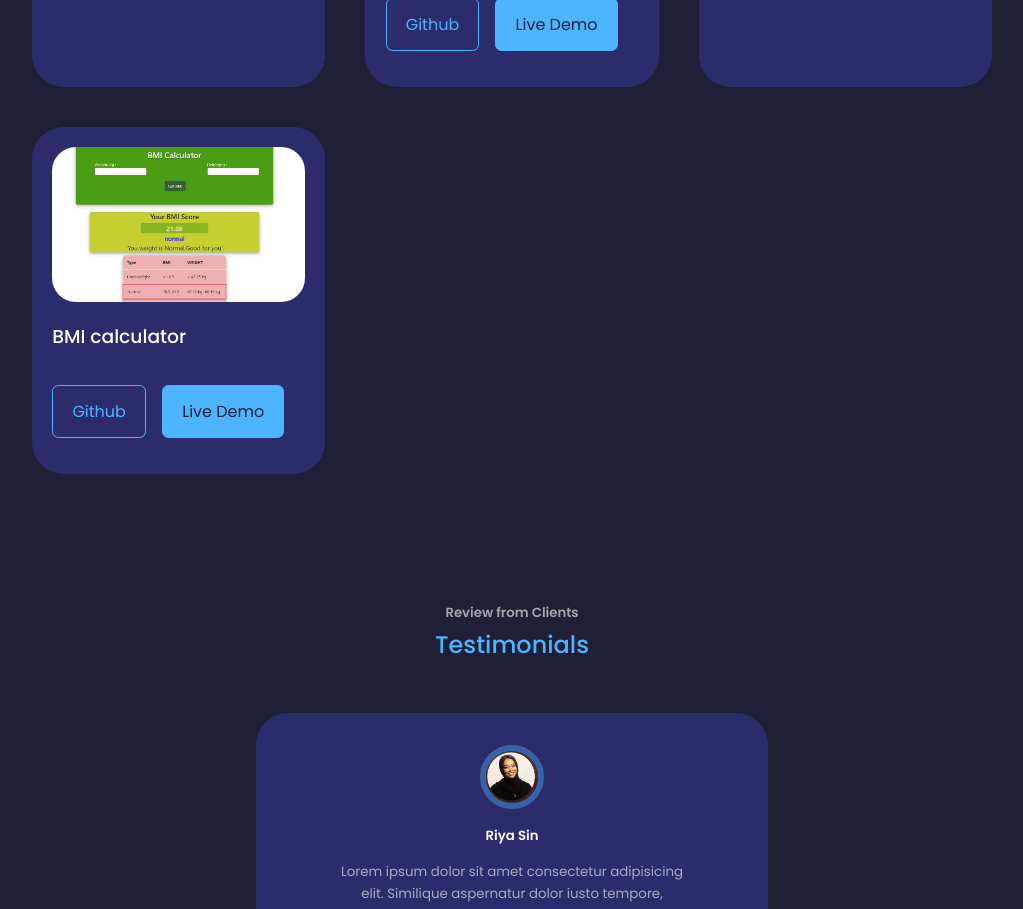
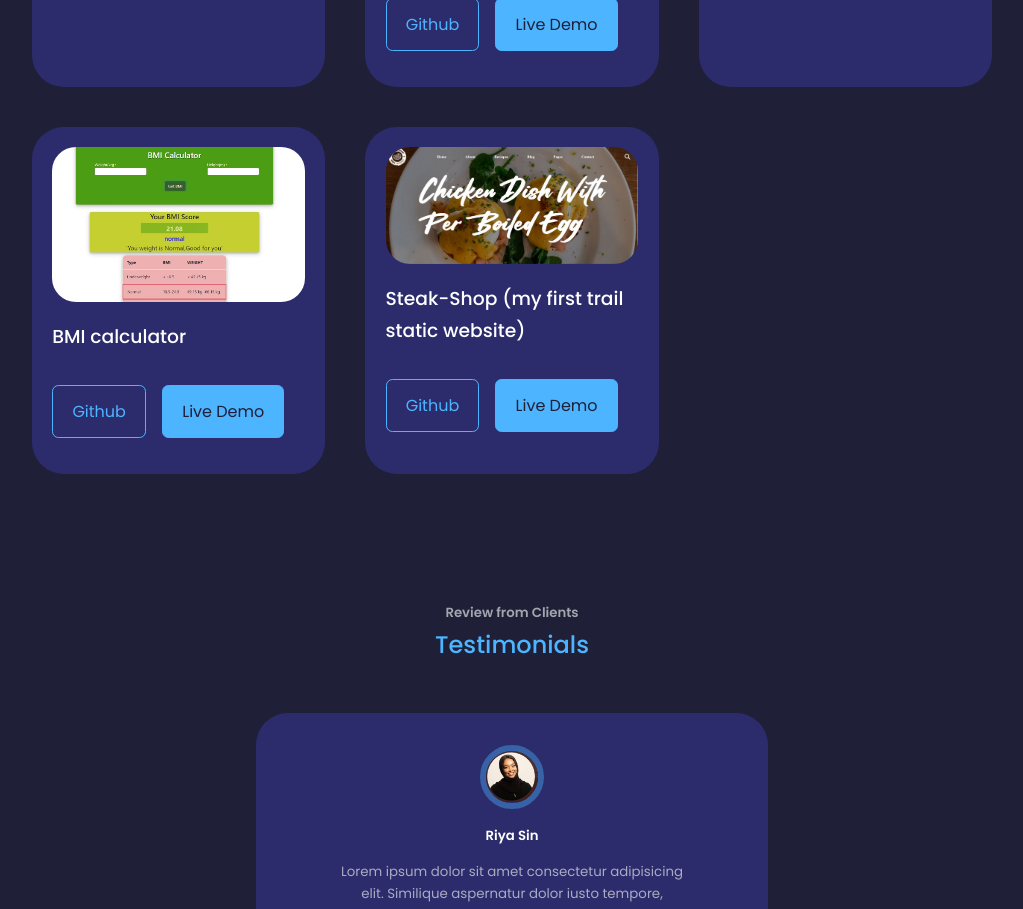
Before and after one commit to muhammedhashir1/portfolio-react, a React (Create React App) app: page / in a window 1280 px wide. Shown: the part 3720-4629 px from the top of the page, without its empty margins (128-1151 px from the left). Built offline with nearby package versions, Linux system fonts and the light colour scheme.

Commit message:
portfolio updated 1

```diff
--- a/package.json
+++ b/package.json
@@ -1,4 +1,5 @@
 {
+  "homepage": "https://muhammedhashir1.github.io/portfolio-react",
   "name": "react-portfolio-1",
   "version": "0.1.0",
   "private": true,
@@ -15,6 +16,8 @@
     "web-vitals": "^2.1.4"
   },
   "scripts": {
+    "predeploy": "npm run build",
+    "deploy": "gh-pages -d build",
     "start": "react-scripts start",
     "build": "react-scripts build",
     "test": "react-scripts test",
@@ -37,5 +40,8 @@
       "last 1 firefox version",
       "last 1 safari version"
     ]
+  },
+  "devDependencies": {
+    "gh-pages": "^4.0.0"
   }
 }
--- a/src/Components/Portfolio/Portfolio.jsx
+++ b/src/Components/Portfolio/Portfolio.jsx
@@ -4,6 +4,7 @@ import IMG1 from "../../Assets/netflix.jpg";
 import IMG2 from "../../Assets/portfolio.jpg";
 import IMG3 from "../../Assets/cox.JPG";
 import IMG4 from "../../Assets/bmi.JPG";
+import IMG5 from "../../Assets/steak.JPG";
 
 const data = [
   {
@@ -34,6 +35,13 @@ const data = [
     github: "https://github.com/muhammedhashir1/bmi-calculator",
     demo: "https://muhammedhashir1.github.io/bmi-calculator/",
   },
+  {
+    id: 5,
+    image: IMG5,
+    title: "Steak-Shop (my first trail static website)",
+    github: "https://github.com/muhammedhashir1/steak-shop",
+    demo: "https://muhammedhashir1.github.io/steak-shop/",
+  }
 ];
 
 const Portfolio = () => {
```
Also changed, not shown: src/Assets/steak.JPG (added), 1 other file (tests, documents, lock files or other folders).
